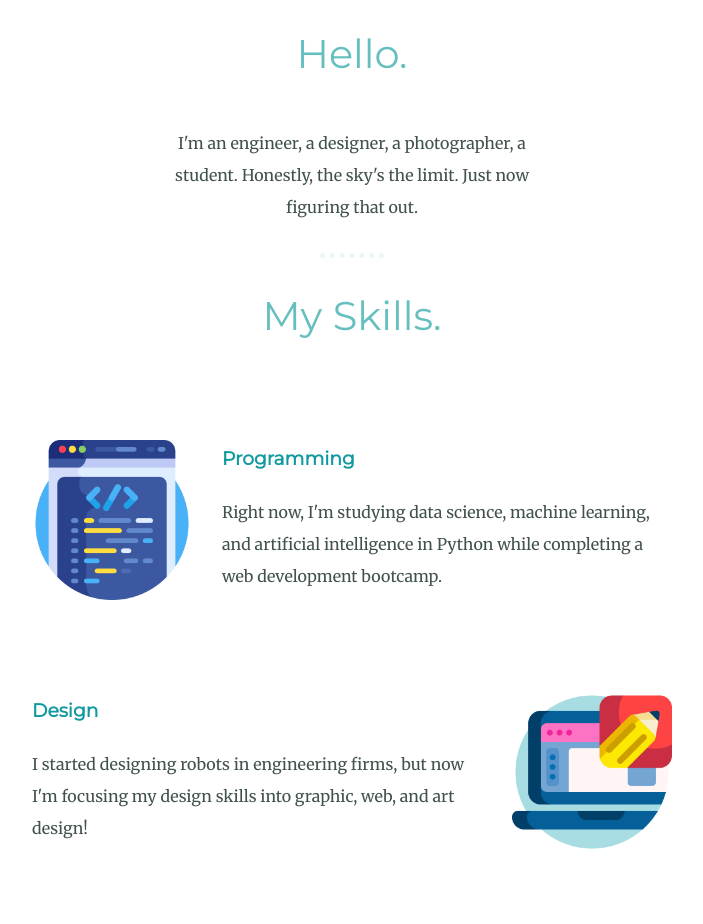
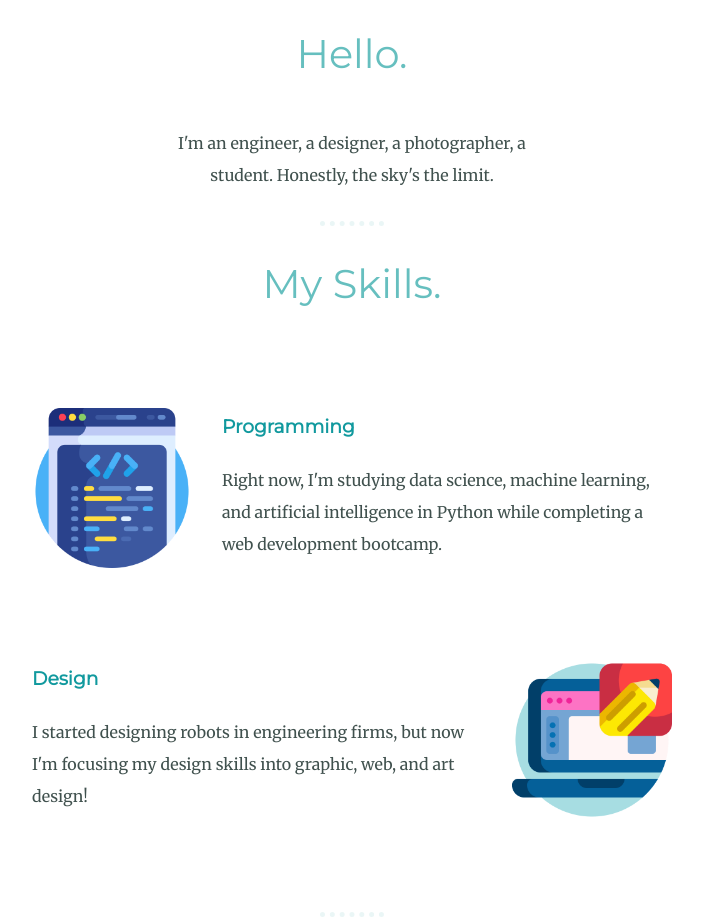
Before and after one commit to wesordonez/cv, a plain HTML site: page index.html in a window 1280 px wide. Shown: the part 1120-2044 px from the top of the page, without its empty margins (288-991 px from the left). Drawn offline with Linux system fonts and the light colour scheme.

Commit message:
Update index.html

```diff
--- a/index.html
+++ b/index.html
@@ -24,7 +24,7 @@
     <div class="profile">
       <img class="profile-img" src="images/Wesley_Web_Final.png" alt="profile-img">
       <h2>Hello.</h2>
-      <p>I'm an engineer, a designer, a photographer, a student. Honestly, the sky's the limit. Just now figuring that out.</p>
+      <p>I'm an engineer, a designer, a photographer, a student. Honestly, the sky's the limit.</p>
     </div>
     <hr>
     <div class="skills">
```
